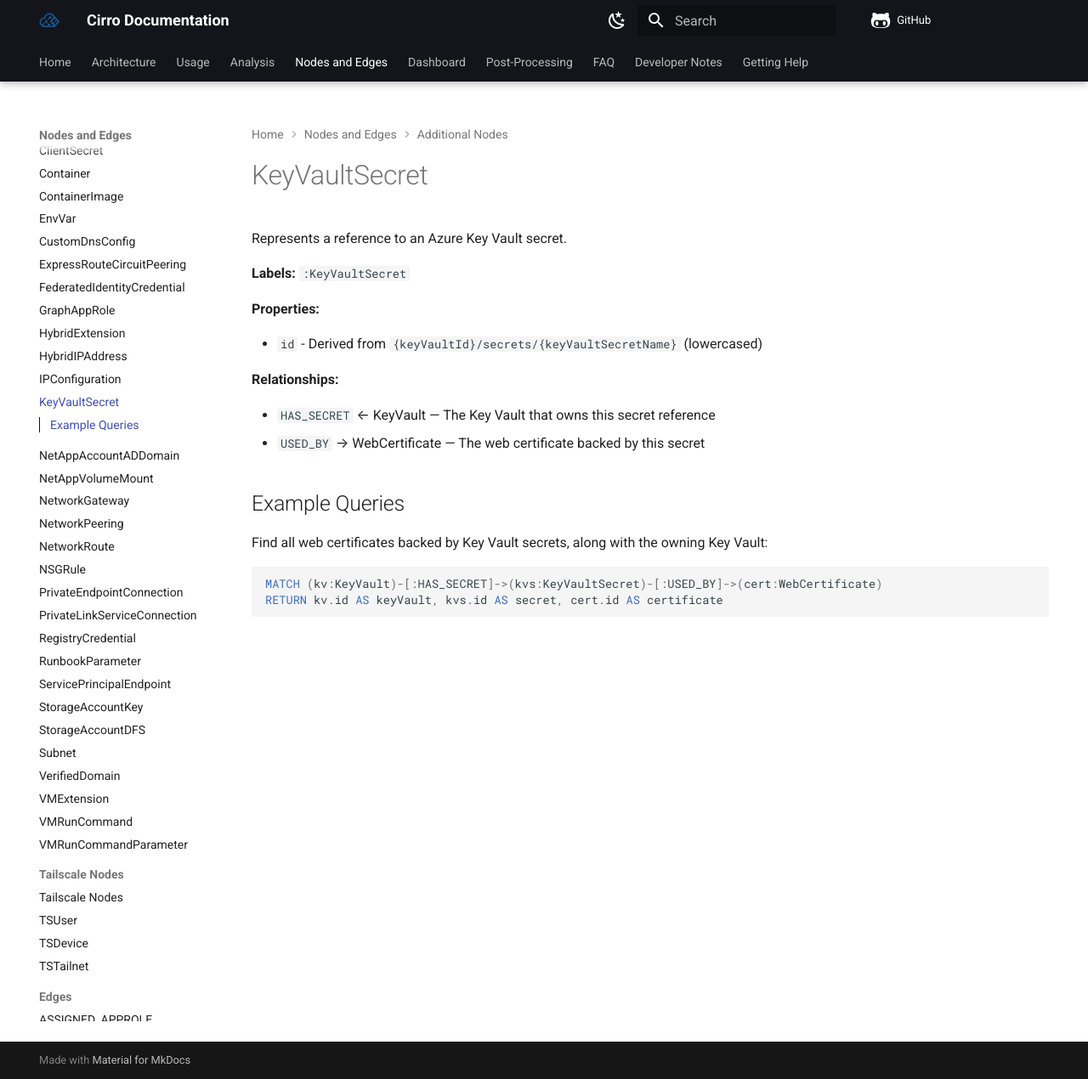
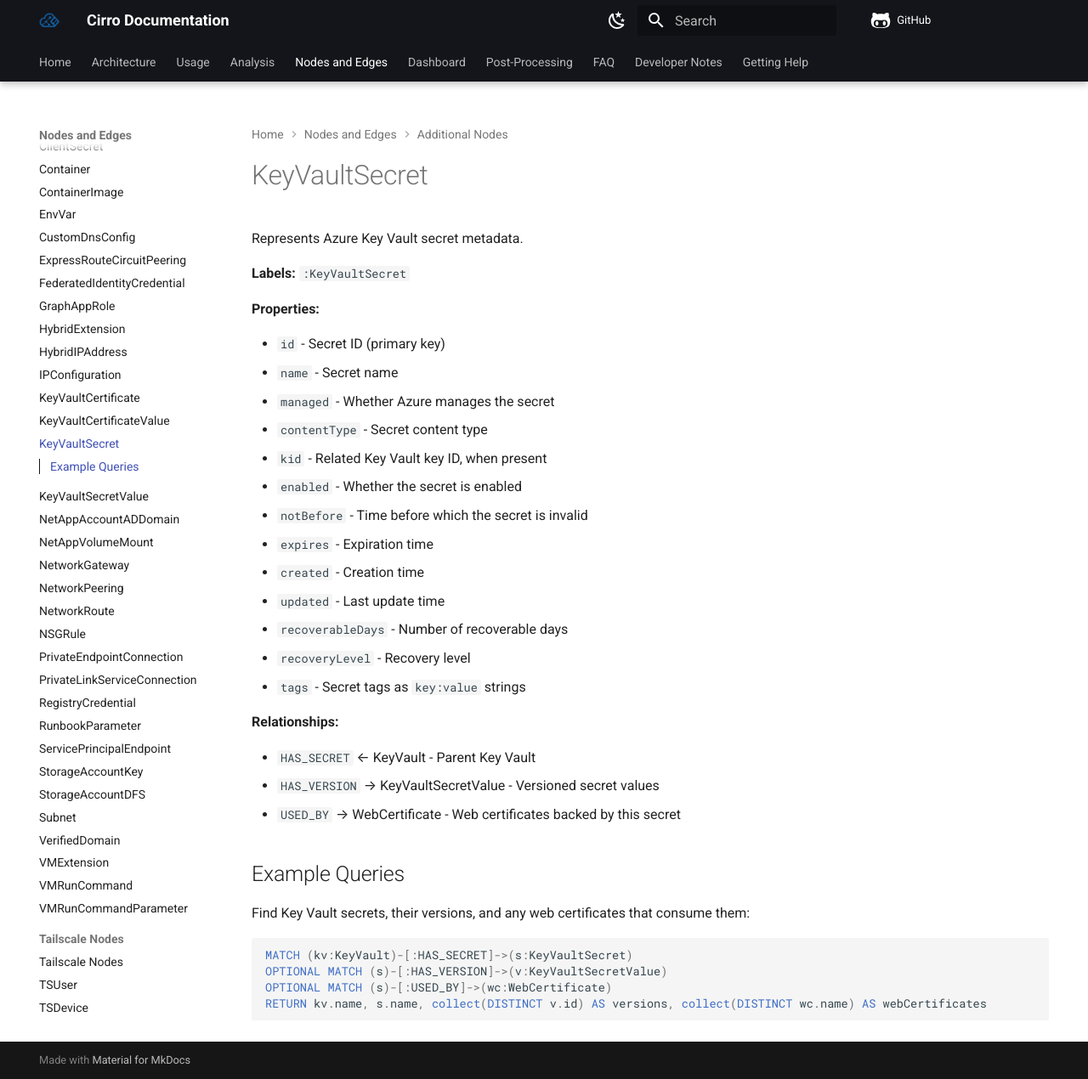
Before and after one commit to BishopFox/cirro, an MkDocs documentation site: the page built from docs/analysis/additional-nodes/key-vault-secret.md, in a window 1280 px wide and 1270 px high. Shown: the whole window at 85% size. Built offline with MkDocs 1.6.1 and Material for MkDocs 9.7.7, drawn with Linux system fonts in a browser that asks for light colours; comment, search, counter and statistics services are not loaded.

Commit message:
chore(docs): sync docs with schemas

````diff
--- a/docs/analysis/additional-nodes/key-vault-secret.md
+++ b/docs/analysis/additional-nodes/key-vault-secret.md
@@ -1,23 +1,38 @@
 # KeyVaultSecret
 
-Represents a reference to an Azure Key Vault secret.
+Represents Azure Key Vault secret metadata.
 
 **Labels:** `:KeyVaultSecret`
 
 **Properties:**
 
-- `id` - Derived from `{keyVaultId}/secrets/{keyVaultSecretName}` (lowercased)
+- `id` - Secret ID (primary key)
+- `name` - Secret name
+- `managed` - Whether Azure manages the secret
+- `contentType` - Secret content type
+- `kid` - Related Key Vault key ID, when present
+- `enabled` - Whether the secret is enabled
+- `notBefore` - Time before which the secret is invalid
+- `expires` - Expiration time
+- `created` - Creation time
+- `updated` - Last update time
+- `recoverableDays` - Number of recoverable days
+- `recoveryLevel` - Recovery level
+- `tags` - Secret tags as `key:value` strings
 
 **Relationships:**
 
-- `HAS_SECRET` ← KeyVault — The Key Vault that owns this secret reference
-- `USED_BY` → WebCertificate — The web certificate backed by this secret
+- `HAS_SECRET` ← KeyVault - Parent Key Vault
+- `HAS_VERSION` → KeyVaultSecretValue - Versioned secret values
+- `USED_BY` → WebCertificate - Web certificates backed by this secret
 
 ## Example Queries
 
-Find all web certificates backed by Key Vault secrets, along with the owning Key Vault:
+Find Key Vault secrets, their versions, and any web certificates that consume them:
 
 ```cypher
-MATCH (kv:KeyVault)-[:HAS_SECRET]->(kvs:KeyVaultSecret)-[:USED_BY]->(cert:WebCertificate)
-RETURN kv.id AS keyVault, kvs.id AS secret, cert.id AS certificate
+MATCH (kv:KeyVault)-[:HAS_SECRET]->(s:KeyVaultSecret)
+OPTIONAL MATCH (s)-[:HAS_VERSION]->(v:KeyVaultSecretValue)
+OPTIONAL MATCH (s)-[:USED_BY]->(wc:WebCertificate)
+RETURN kv.name, s.name, collect(DISTINCT v.id) AS versions, collect(DISTINCT wc.name) AS webCertificates
 ```
--- a/mkdocs.yml
+++ b/mkdocs.yml
@@ -149,6 +149,7 @@ nav:
           - analysis/arm-nodes/network/dns-zone.md
           - analysis/arm-nodes/network/ipconfig.md
           - analysis/arm-nodes/network/network-interface.md
+          - analysis/arm-nodes/network/network-watcher.md
           - analysis/arm-nodes/network/nsg.md
           - analysis/arm-nodes/network/nsg-rule.md
           - analysis/arm-nodes/network/expressroute-circuit.md
@@ -217,7 +218,10 @@ nav:
         - analysis/additional-nodes/hybrid-extension.md
         - analysis/additional-nodes/hybrid-ip-address.md
         - analysis/additional-nodes/ip-config.md
+        - analysis/additional-nodes/key-vault-certificate.md
+        - analysis/additional-nodes/key-vault-certificate-value.md
         - analysis/additional-nodes/key-vault-secret.md
+        - analysis/additional-nodes/key-vault-secret-value.md
         - analysis/additional-nodes/netapp-account-ad-domain.md
         - analysis/additional-nodes/netapp-volume-mount.md
         - analysis/additional-nodes/network-gateway.md
@@ -315,6 +319,7 @@ nav:
       - analysis/post-processing/deduplicate-nodes.md
       - analysis/post-processing/deduplicate-relationships.md
       - analysis/post-processing/deduplicate-container-registry.md
+      - analysis/post-processing/deduplicate-keyvault-by-uri.md
       - analysis/post-processing/deduplicate-graph-applications.md
       - analysis/post-processing/deduplicate-graph-roles.md
       - analysis/post-processing/deduplicate-service-principals.md
````
Also changed, not shown: cliff.toml (added, +107 -0 lines), docs/analysis/additional-nodes.md (+4 -0 lines), docs/analysis/additional-nodes/key-vault-certificate-value.md (added, +48 -0 lines), docs/analysis/additional-nodes/key-vault-certificate.md (added, +38 -0 lines), docs/analysis/additional-nodes/key-vault-secret-value.md (added, +37 -0 lines), docs/analysis/arm-nodes/keyvault/keyvault.md (+2 -0 lines), docs/analysis/arm-nodes/network/network-watcher.md (added, +12 -0 lines), docs/analysis/post-processing.md (+1 -0 lines), docs/analysis/post-processing/deduplicate-keyvault-by-uri.md (added, +39 -0 lines).
